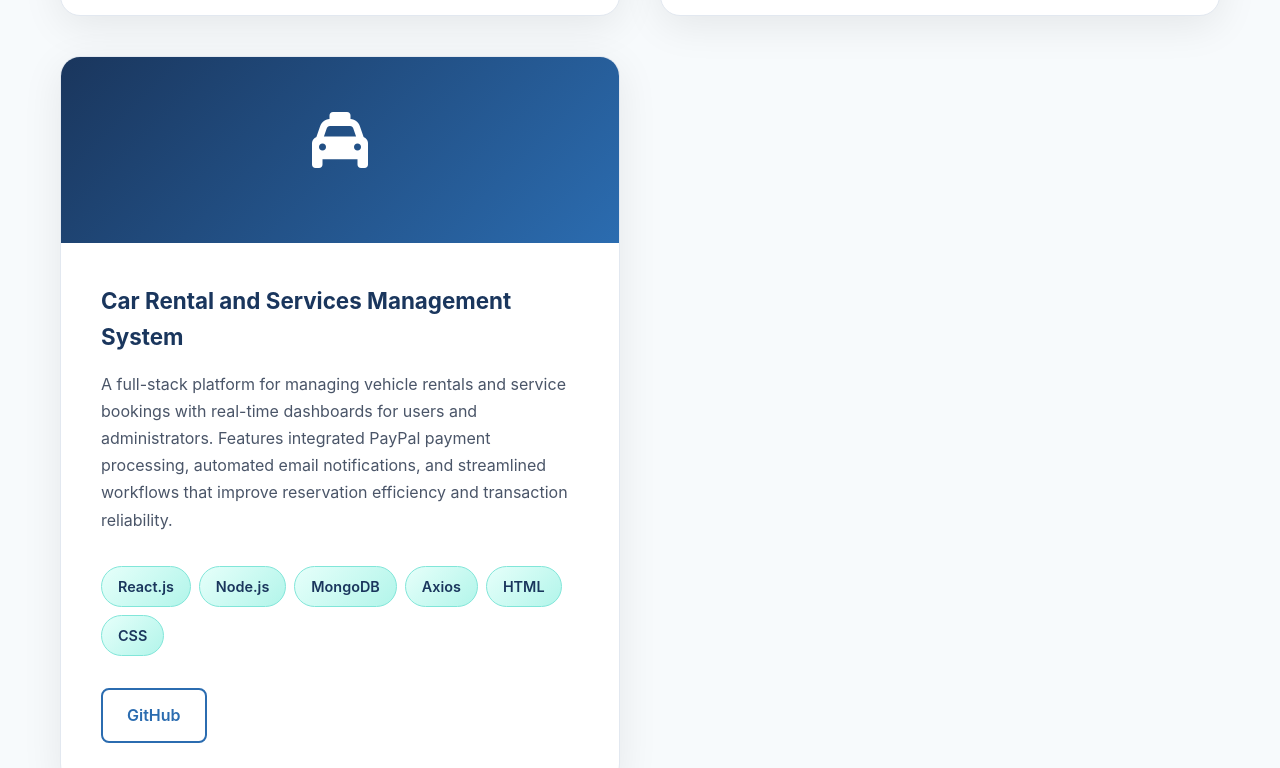
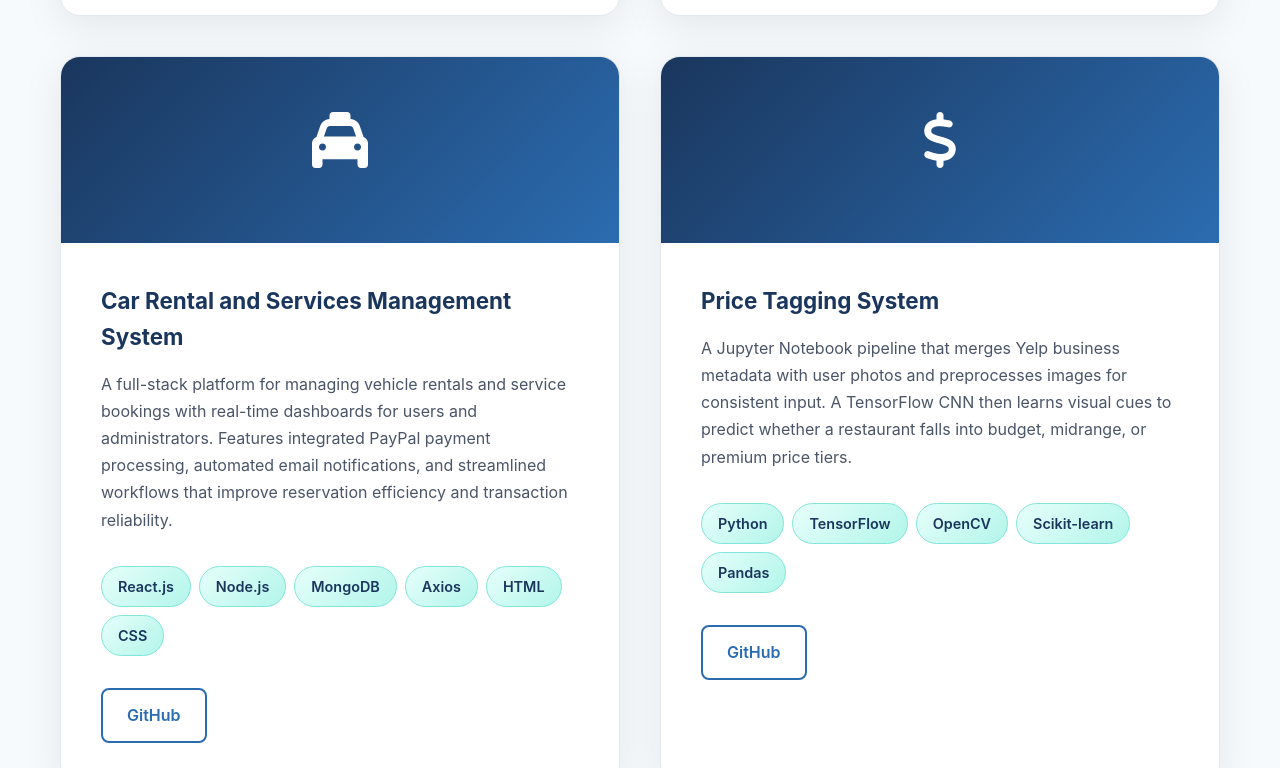
Before and after one commit to SanjanaTS-13/Sanjana-portfolio-website, a plain HTML site: page index.html in a window 1280 px wide. Shown: the part 7664-8432 px from the top of the page. Drawn offline with Linux system fonts and the light colour scheme.

Commit message:
Added new project

```diff
--- a/index.html
+++ b/index.html
@@ -293,7 +293,7 @@
                             <span class="skill-tag">SageMaker</span>
                         </div>
                         <div class="project-links">
-                            <a href="https://github.com/SanjanaTS-13" class="project-link">GitHub</a>
+                            <a href="https://github.com/SanjanaTS-13?tab=repositories" class="project-link">GitHub</a>
                         </div>
                     </div>
                 </div>
@@ -316,7 +316,7 @@
                             <span class="skill-tag">CSS</span>
                         </div>
                         <div class="project-links">
-                            <a href="https://github.com/SanjanaTS-13" class="project-link">GitHub</a>
+                            <a href="https://github.com/SanjanaTS-13?tab=repositories" class="project-link">GitHub</a>
                         </div>
                     </div>
                 </div>
@@ -339,7 +339,29 @@
                             <span class="skill-tag">CSS</span>
                         </div>
                         <div class="project-links">
-                            <a href="https://github.com/SanjanaTS-13" class="project-link">GitHub</a>
+                            <a href="https://github.com/SanjanaTS-13?tab=repositories" class="project-link">GitHub</a>
+                        </div>
+                    </div>
+                </div>
+                <div class="project-card">
+                    <div class="project-header">
+                        <div class="project-icon">
+                            <i class="fas fa-dollar-sign"></i>
+                        </div>
+                    </div>
+                    <div class="project-content">
+                        <h3 class="project-title">Price Tagging System</h3>
+                        <p class="project-description">A Jupyter Notebook pipeline that merges Yelp business metadata with user photos and preprocesses images for consistent input.
+                            A TensorFlow CNN then learns visual cues to predict whether a restaurant falls into budget, midrange, or premium price tiers.</p>
+                        <div class="project-tech">
+                            <span class="skill-tag">Python</span>
+                            <span class="skill-tag">TensorFlow</span>
+                            <span class="skill-tag">OpenCV</span>
+                            <span class="skill-tag">Scikit-learn</span>
+                            <span class="skill-tag">Pandas</span>
+                        </div>
+                        <div class="project-links">
+                            <a href="https://github.com/SanjanaTS-13?tab=repositories" class="project-link">GitHub</a>
                         </div>
                     </div>
                 </div>
```
